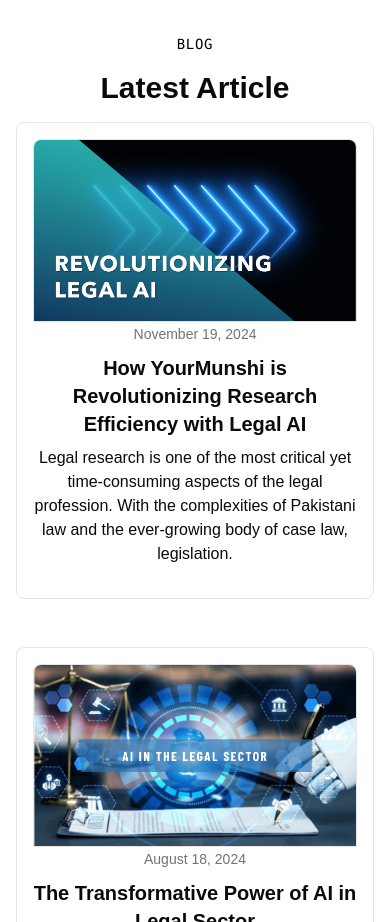
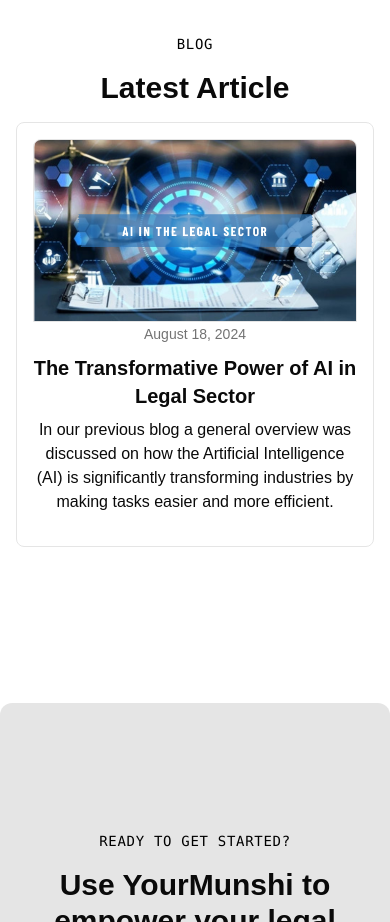
Before and after one commit to therafiali/SwiftLaw-WebClone, a Next.js app: page / in a window 390 px wide. Shown: the part 6600-7522 px from the top of the page. Built offline with nearby package versions, Linux system fonts and the light colour scheme; a web font is replaced by a local one.

Commit message:
add slider in blog section

```diff
--- a/src/components/Event-Blog/Blog.tsx
+++ b/src/components/Event-Blog/Blog.tsx
@@ -6,8 +6,8 @@
 import b5 from '@/assets/blogs/images/b5.png'
 import b6 from '@/assets/blogs/images/b6.png'
 import Image from 'next/image'
+import Slide from './BlogSlider'
 
-const Blog = () => {
 const blogData = [
   {
     id: 1,
@@ -73,6 +73,7 @@
     date: 'July 13, 2024'
   }
 ]
+const Blog = () => {
 
   return (
     <div>
@@ -84,7 +85,7 @@
           <h3 className='mx-auto mt-4 max-w-xs text-3xl font-semibold sm:max-w-none sm:text-4xl md:text-5xl'>
             Latest Article
           </h3>
-          <div className='grid grid-cols-1 md:grid-cols-2 lg:grid-cols-3 gap-8'>
+          <div className='hidden md:grid grid-cols-1 md:grid-cols-2 lg:grid-cols-3 gap-8'>
             {blogData.map(post => (
               <a
                 target='_blank'
@@ -121,6 +122,9 @@
               </a>
             ))}
           </div>
+          <div className='flex md:hidden'>
+           <Slide/>
+          </div>
         </div>
       </div>
     </div>
--- /dev/null
+++ b/src/components/Event-Blog/BlogSlider.tsx
@@ -0,0 +1,58 @@
+'use client'
+import React from 'react'
+import { Swiper, SwiperSlide } from 'swiper/react'
+import 'swiper/css'
+import { Autoplay } from 'swiper/modules'
+import Image from 'next/image'
+import { blogData } from '@/app/data/blog'
+
+export default function Slide () {
+  return (
+    <>
+      <Swiper
+        slidesPerView={1}
+        spaceBetween={10}
+        className=' mx-8 '
+        // Configure autoplay
+        autoplay={{
+          delay: 3000, // Time in milliseconds between each slide change (3 seconds)
+          disableOnInteraction: false // Allow autoplay to continue even if user interacts with the slider
+        }}
+        modules={[Autoplay]} // Include Autoplay module
+      >
+        {blogData.map((post,index) => (
+              <SwiperSlide key={index}>
+            <a target='_blank' key={post.id} className='block' href={post.link}>
+              <div className='bg-background rounded-lg p-4 mb-4 border hover:shadow-sm transition-shadow duration-200'>
+                <Image
+                  alt={post.imageAlt}
+                  width={1200}
+                  height={630}
+                  decoding='async'
+                  data-nimg='1'
+                  className='rounded-t-lg object-cover border'
+                  style={{ color: 'transparent' }}
+                  src={post.imageUrl}
+                />
+                <p className='mb-2'>
+                  <time
+                    dateTime={post.date}
+                    className='text-sm text-muted-foreground'
+                  >
+                    {new Date(post.date).toLocaleDateString('en-US', {
+                      year: 'numeric',
+                      month: 'long',
+                      day: 'numeric'
+                    })}
+                  </time>
+                </p>
+                <h3 className='text-xl font-semibold mb-2'>{post.title}</h3>
+                <p className='text-foreground mb-4'>{post.description}</p>
+              </div>
+            </a>
+          </SwiperSlide>
+        ))}
+      </Swiper>
+    </>
+  )
+}
```
Lines whose indentation alone changed are shown as unchanged.
